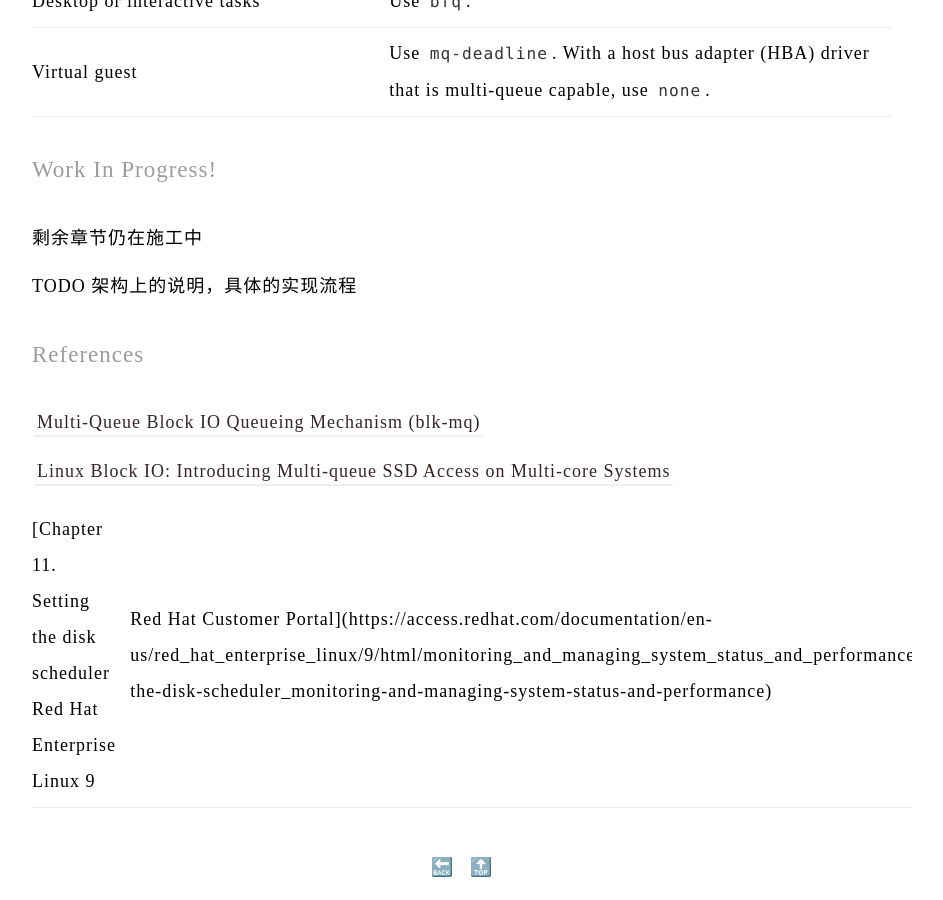
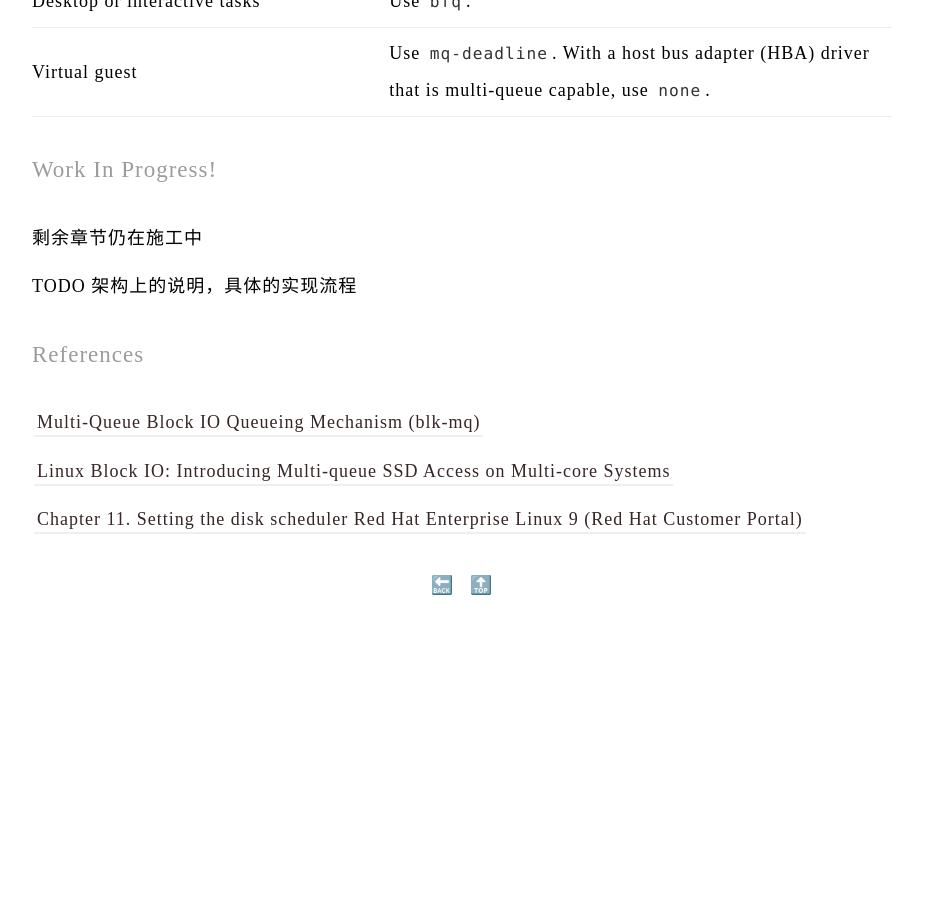
Before and after one commit to Caturra000/Caturra000.github.io, a Jekyll site: the page built from _posts/2023/2023-07-04-linux-blk-mq.md, in a window 1280 px wide and 900 px high, scrolled down 3886 px. Shown: the whole window, without its empty margins (178-1121 px from the left). Built offline with Jekyll 4.4.1, drawn with Linux system fonts in a browser that asks for light colours; after the commit the page ends 4505 px from its top, so only the background shows below that.

Commit message:
update linux-blk-mq

```diff
--- a/_posts/2023/2023-07-04-linux-blk-mq.md
+++ b/_posts/2023/2023-07-04-linux-blk-mq.md
@@ -86,4 +86,4 @@ TODO 架构上的说明，具体的实现流程
 
 [Linux Block IO: Introducing Multi-queue SSD Access on Multi-core Systems](https://kernel.dk/systor13-final18.pdf)
 
-[Chapter 11. Setting the disk scheduler Red Hat Enterprise Linux 9 | Red Hat Customer Portal](https://access.redhat.com/documentation/en-us/red_hat_enterprise_linux/9/html/monitoring_and_managing_system_status_and_performance/setting-the-disk-scheduler_monitoring-and-managing-system-status-and-performance)
+[Chapter 11. Setting the disk scheduler Red Hat Enterprise Linux 9 (Red Hat Customer Portal)](https://access.redhat.com/documentation/en-us/red_hat_enterprise_linux/9/html/monitoring_and_managing_system_status_and_performance/setting-the-disk-scheduler_monitoring-and-managing-system-status-and-performance)
```
